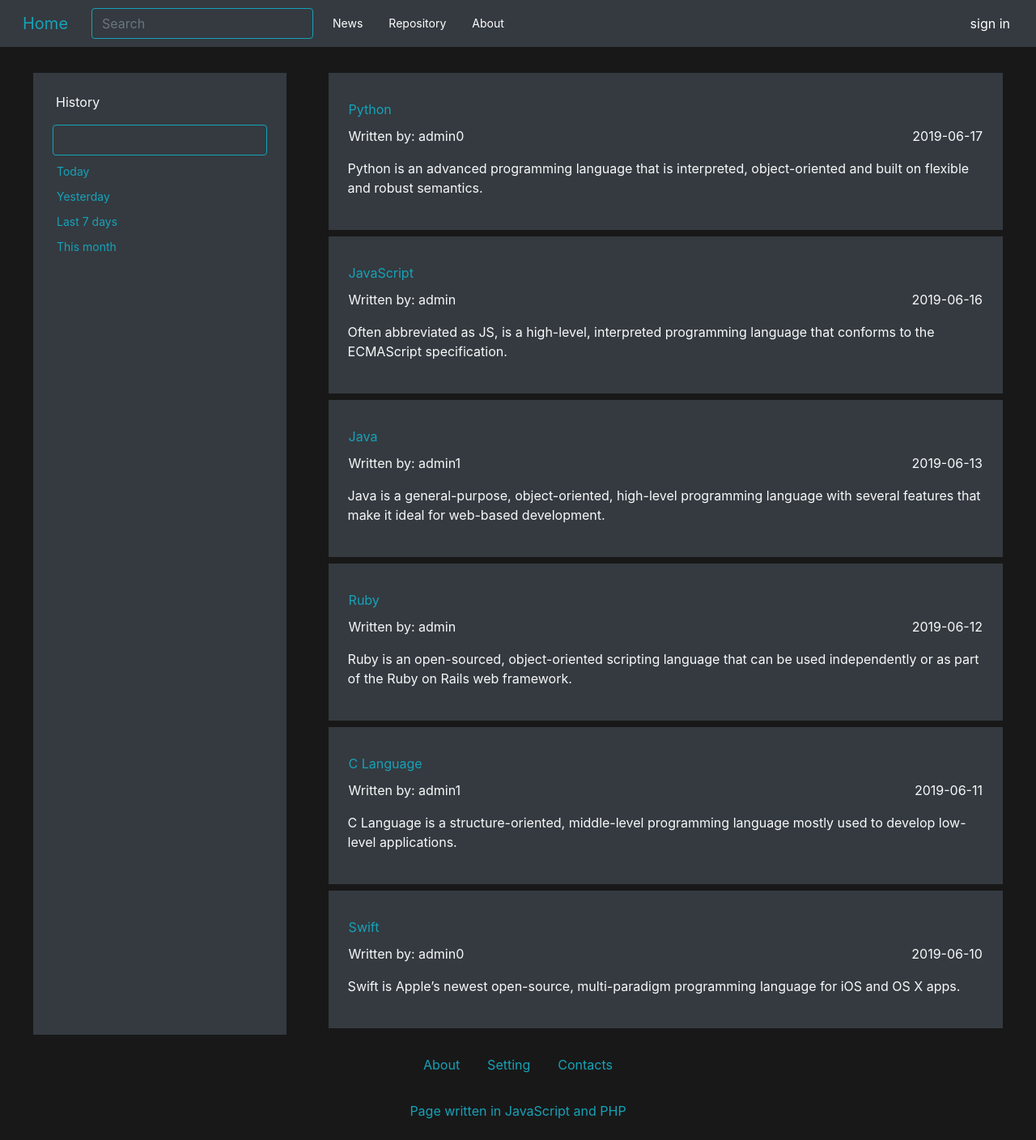
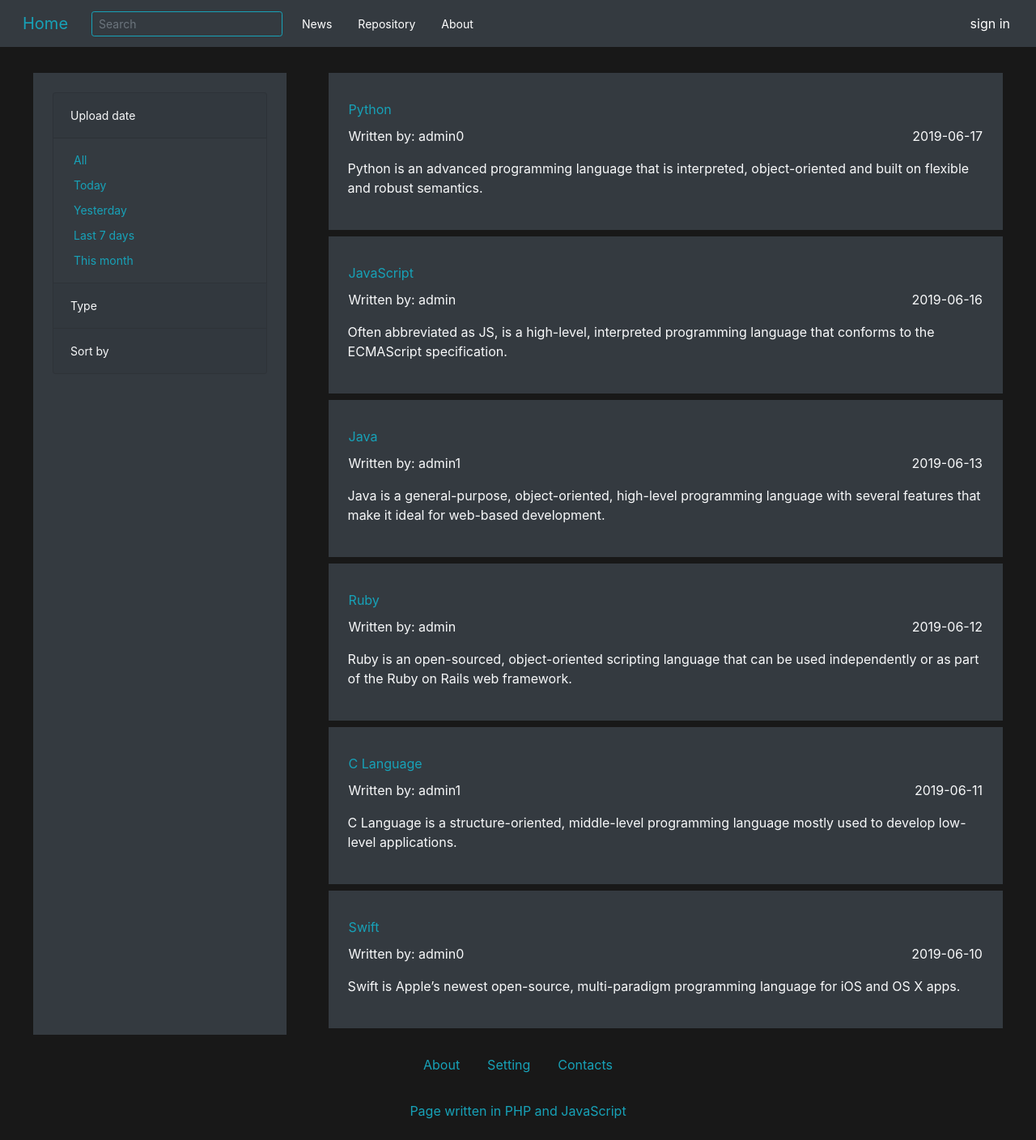
Before and after one commit to KamilGanczarski/Database-of-blog-php-mysql, a PHP site: page / in a window 1280 px wide. Shown: the whole page at 81% size. Run offline with PHP 8.4, Linux system fonts and the light colour scheme; data comes from the database, SQL or seed files in the repository; both versions use the stored data as it was after the commit; some libraries are stand-ins or nearby versions.

Commit message:
Filter posts
Filter posts by input, sort posts by type, title, date and author

```diff
--- a/index.php
+++ b/index.php
@@ -32,16 +32,18 @@
   <header class='col-sm-12 row mx-0 justify-content-between bg-dark'>
     <nav class="w-100 px-0 navbar navbar-expand-lg navbar-dark bg-dark">
       <a class="navbar-brand btn bg-transparent text-info" href="index.php">Home</a>
-      <button class="navbar-toggler btn bg-transparent" data-toggle="collapse" data-target="#navbarColor01" aria-controls="navbarColor01" aria-expanded="false" aria-label="Toggle navigation">
+      <button class="navbar-toggler btn bg-transparent" data-toggle="collapse" data-target="#navbar" aria-controls="navbar" aria-expanded="false" aria-label="Toggle navigation">
         <span class="navbar-toggler-icon"></span>
       </button>
 
-      <div class="collapse navbar-collapse" id="navbarColor01">
+      <div class="collapse navbar-collapse" id="navbar">
         <ul class="navbar-nav mr-auto justify-content-end">
           <li class="nav-item active my-auto">
-            <form action='index.php' method='get' class="form-inline py-3 py-lg-0">
-              <input type="search" placeholder="Search" aria-label="Search"
-                class="form-control w-100 mr-sm-2 bg-dark border-info text-light">
+            <form action='php/blog_configuration/sort_posts.php' method='get' class="form-inline py-3 py-lg-0">
+              <input type="search" placeholder="Search" name='searchValue' value='<?php if(isset($_SESSION['searchValue'])) echo $_SESSION['searchValue'] ?>'
+                class="form-control form-control-sm w-100 mr-sm-2 bg-dark border-info text-light formSearchInput">
+              <div class="inputWidth"></div>
+              <input type="text" name="postFilter" class='postFilter d-none'>
               <input type="submit" class="d-none">
             </form>
           </li>
@@ -79,19 +81,19 @@
               href="login.php">sign in</a>
           </li>
           <li class="nav-item active d-lg-none">
-            <a class="w-100 px-3 py-3 nav-link btn bg-transparent text-left"
+            <a class="w-100 px-3 py-3 nav-link btn-sm bg-transparent text-left"
               href="#">Help</a>
           </li>
           <li class="nav-item active <?php if($loggedBool) echo 'd-lg-none'; else echo 'd-none' ?>">
-            <a class="w-100 px-3 py-3 nav-link btn bg-transparent text-left"
+            <a class="w-100 px-3 py-3 nav-link btn-sm bg-transparent text-left"
               href="#">Accout settings</a>
           </li>
           <li class="nav-item active <?php if(!$loggedBool) echo 'd-lg-none'; else echo 'd-none' ?>">
-            <a class="w-100 px-3 py-3 nav-link btn bg-transparent text-left"
+            <a class="w-100 px-3 py-3 nav-link btn-sm bg-transparent text-left"
               href="login.php">Sign in</a>
           </li>
           <li class="nav-item active <?php if($loggedBool) echo 'd-lg-none'; else echo 'd-none' ?>">
-            <a class="w-100 px-3 py-3 nav-link btn bg-transparent text-left"
+            <a class="w-100 px-3 py-3 nav-link btn-sm bg-transparent text-left"
               href="php/login/logout.php">Sign out</a>
           </li>
         </ul>
@@ -102,29 +104,73 @@
   <main class='container-fluid row mx-auto text-light'>
     <div class='w-100 mx-0 row py-3 justify-content-around'>
       <div class='col-sm-12 col-lg-3 bg-dark p-4 mt-3 text-left'>
-        <p class='px-1 mb-3'>History</p>
-        <input type="text" value="" class='form-control w-100 mb-1 bg-dark border-info text-light'>
-        <a href="" class='px-1 btn btn-sm bg-transparent text-info'>Today</a><br>
-        <a href="" class='px-1 btn btn-sm  bg-transparent text-info'>Yesterday</a><br>
-        <a href="" class='px-1 btn btn-sm bg-transparent text-info'>Last 7 days</a><br>
-        <a href="" class='px-1 btn btn-sm bg-transparent text-info'>This month</a><br>
+
+        <div class="accordion" id="accordionExample">
+          <div class="card bg-dark">
+            <div class="card-header" id="headingOne">
+              <a class="btn btn-sm px-0 text-light collapsed" data-toggle="collapse" data-target="#collapseOne" aria-expanded="true" aria-controls="collapseOne">
+                Upload date
+              </a>
+            </div>
+
+            <div id="collapseOne" class="collapse show" aria-labelledby="headingOne" data-parent="#accordionExample">
+              <a onclick='queryToPHP("All", "filter")' class='px-4 pt-3 btn btn-sm text-info'>All</a><br>
+              <a onclick='queryToPHP("Today", "filter")' class='px-4 btn btn-sm text-info'>Today</a><br>
+              <a onclick='queryToPHP("Yesterday", "filter")' class='px-4 btn btn-sm text-info'>Yesterday</a><br>
+              <a onclick='queryToPHP("Last 7 days", "filter")' class='px-4 btn btn-sm text-info'>Last 7 days</a><br>
+              <a onclick='queryToPHP("This month", "filter")' class='px-4 pb-3 btn btn-sm text-info'>This month</a><br>
+            </div>
+          </div>
+          <div class="card bg-dark">
+            <div class="card-header" id="headingTwo">
+              <h5 class="mb-0">
+                <a class="btn btn-sm px-0 text-light" data-toggle="collapse" data-target="#collapseTwo" aria-expanded="false" aria-controls="collapseTwo">
+                  Type
+                </a>
+              </h5>
+            </div>
+            <div id="collapseTwo" class="collapse" aria-labelledby="headingTwo" data-parent="#accordionExample">
+              <a onclick='queryToPHP("JavaScript", "filter")' class='px-4 pt-3 btn btn-sm text-info'>JavaScript</a><br>
+              <a onclick='queryToPHP("Java", "filter")' class='px-4 btn btn-sm text-info'>Java</a><br>
+              <a onclick='queryToPHP("PHP", "filter")' class='px-4 btn btn-sm text-info'>PHP</a><br>
+              <a onclick='queryToPHP("Python", "filter")' class='px-4 btn btn-sm text-info'>Python</a><br>
+              <a onclick='queryToPHP("C Language", "filter")' class='px-4 btn btn-sm text-info'>C Language</a><br>
+              <a onclick='queryToPHP("Ruby", "filter")' class='px-4 btn btn-sm text-info'>Ruby</a><br>
+              <a onclick='queryToPHP("Swift", "filter")' class='px-4 pb-3 btn btn-sm text-info'>Swift</a><br>
+            </div>
+          </div>
+          <div class="card bg-dark">
+            <div class="card-header" id="headingThree">
+              <h5 class="mb-0">
+                <a class="btn btn-sm px-0 text-light" data-toggle="collapse" data-target="#collapseThree" aria-expanded="false" aria-controls="collapseThree">
+                  Sort by
+                </a>
+              </h5>
+            </div>
+            <div id="collapseThree" class="collapse" aria-labelledby="headingThree" data-parent="#accordionExample">
+              <a onclick='queryToPHP("title", "sort")' class='px-4 btn pt-3 btn-sm text-info'>Type</a><br>
+              <a onclick='queryToPHP("title", "sort")' class='px-4 btn btn-sm text-info'>Title</a><br>
+              <a onclick='queryToPHP("create_date", "sort")' class='px-4 btn btn-sm text-info'>Date</a><br>
+              <a onclick='queryToPHP("username", "sort")' class='px-4 pb-3 btn btn-sm text-info'>Author</a><br>
+            </div>
+          </div>
+        </div>
       </div>
-
       <div class='col-sm-12 col-lg-8 p-0 mt-3'>
         <?php
-          require_once 'php/parts_of_a_website/blog_content.php';
-          $Blog_content = new Blog_content($loggedBool);
-          echo $Blog_content->return_html();
+          require_once 'php/blog_configuration/get_posts.php';
+          $Get_posts = new Get_posts($loggedBool);
+          echo $Get_posts->return_html();
         ?>
       </div>
     </div>
   </main>
 
-  <?php require_once 'php/parts_of_a_website/footer.php'; ?>
   <?php
+    require_once 'php/parts_of_a_website/footer.php';
+    echo '<script src="js/query_to_PHP.js"></script>';
     if($loggedBool) {
       echo '<script src="js/auto_sign_out.js"></script>';
-      echo '<script src="js/remove_post.js"></script>';
     }
   ?>
 </body>
--- a/js/remove_post.js
+++ /dev/null
@@ -1,5 +0,0 @@
-function remove_post(id) {
-  let url = 'php/blog configuration/remove_post.php?';
-  let query = 'id=' + id;
-  window.location.href = url + query;
-}
--- a/php/parts_of_a_website/blog_content.php
+++ b/php/blog_configuration/get_posts.php
@@ -2,7 +2,7 @@
 
 require_once 'php/fetch_data/fetch.php';
 
-class Blog_content {
+class Get_posts {
   private $result = '';
   private $Fetch;
 
@@ -10,6 +10,9 @@ class Blog_content {
     $this->loggedBool = $loggedBool;
     $Fetch = new Fetch;
     $this->content = $Fetch->fetch('SELECT * FROM Blog_content');
+    if(isset($_SESSION['postFilter'])) {
+      $this->content = $Fetch->fetch($_SESSION['postFilter']);
+    }
   }
 
   /*
@@ -23,8 +26,8 @@ class Blog_content {
         '<a href="#" class="w-50 px-0 py-lg-2 nav-link btn bg-transparent text-left
           text-info">' . $value['title'] . '</a>' .
           '<div class="row px-3 justify-content-between">' .
-            '<p class="col-sm-6 px-0">Written by: ' . $value['username'] . '</p>' .
-            '<p class="col-sm-6 px-0 text-right">' . $value['create_date'] . '</p>' .
+            '<p class="col-6 px-0">Written by: ' . $value['username'] . '</p>' .
+            '<p class="col-6 px-0 text-right">' . $value['create_date'] . '</p>' .
           '</div>' .
           '<p>' . $value['content'] . '</p>' .
       '</div>';
@@ -39,14 +42,14 @@ class Blog_content {
     foreach($this->content as $value) {
       $this->result .=
       '<div class="w-100 bg-dark p-4 mb-2 text-left">' .
-        '<button class="close text-light" aria-label="Close" onclick="remove_post(' . $value['id'] . ')">
+        '<button class="close text-light" aria-label="Close" onclick="queryToPHP(' . $value['id'] . ', \'remove\')">
           <span aria-hidden="true">&times;</span>
         </button>' .
         '<a href="#" class="w-50 px-0 py-lg-2 nav-link btn bg-transparent text-left
           text-info">' . $value['title'] . '</a>' .
           '<div class="row px-3 justify-content-between">' .
-            '<p class="col-sm-6 px-0">Written by: ' . $value['username'] . '</p>' .
-            '<p class="col-sm-6 px-0 text-right">' . $value['create_date'] . '</p>' .
+            '<p class="col-6 px-0">Written by: ' . $value['username'] . '</p>' .
+            '<p class="col-6 px-0 text-right">' . $value['create_date'] . '</p>' .
           '</div>' .
           '<p>' . $value['content'] . '</p>' .
       '</div>';
--- /dev/null
+++ b/php/blog_configuration/sort_posts.php
@@ -0,0 +1,6 @@
+<?php
+
+session_start();
+$_SESSION['postFilter'] = $_GET['postFilter'];
+$_SESSION['searchValue'] = $_GET['searchValue'];
+header('Location: ../../index.php');
--- a/php/fetch_data/fetch.php
+++ b/php/fetch_data/fetch.php
@@ -41,12 +41,16 @@ class Fetch {
     // mysqli_close($this->connection);
   }
 
+  /*
+   * Create an array of objects
+   */
   private function fetchData() {
     if($record = mysqli_fetch_object($this->result)) {
       $this->tableKeys = (array) $record;
       $this->tableKeys = array_keys($this->tableKeys);
       $this->tableData = array(array_values((array) $record));
     }
+
     if($record = mysqli_fetch_all($this->result)) {
       $this->result = [];
       $this->tableData = array_merge($this->tableData, $record);
--- a/php/login/login.php
+++ b/php/login/login.php
@@ -36,8 +36,8 @@ class Login {
 
   private function correctLogin() {
     session_start();
+    $_SESSION['userId'] = $this->userId;
     $_SESSION['login'] = $this->username;
-    $_SESSION['userId'] = $this->userId;
     header('Location: ../../index.php');
   }
 
--- a/php/login/logout.php
+++ b/php/login/logout.php
@@ -3,4 +3,4 @@
 session_start();
 session_unset();
 session_destroy();
-header('Location: ../../login.php');
+header('Location: ../../index.php');
--- a/php/parts_of_a_website/footer.php
+++ b/php/parts_of_a_website/footer.php
@@ -9,7 +9,7 @@
         href="index.php">Contacts</a>
     </div>
     <p class='col-md-12 py-4 my-0 mx-auto text-info'>
-      Page written in JavaScript and PHP
+      Page written in PHP and JavaScript
     </p>
   </footer>
 
--- a/style/style.css
+++ b/style/style.css
@@ -8,6 +8,16 @@
 
 .loginWindowH {
   height: 480px;
+}
+
+.formSearchInput + .inputWidth {
+  width: 0px;
+  -webkit-transition: width .35s ease-in-out;
+  transition: width .35s ease-in-out;
+}
+
+.formSearchInput:focus + .inputWidth {
+  width: 300px;
 }
 
 .lds-dual-ring {
```
Also changed, not shown: configuration_page.php (+31 -23 lines), create table in phpmyadmin/index.sql (+12 -6 lines), js/query_to_PHP.js (added, +36 -0 lines), login.php (+14 -9 lines), php/blog_configuration/add_post.php (renamed from php/blog configuration/add_post.php, +4 -3 lines), php/blog_configuration/remove_post.php (renamed from php/blog configuration/remove_post.php).
